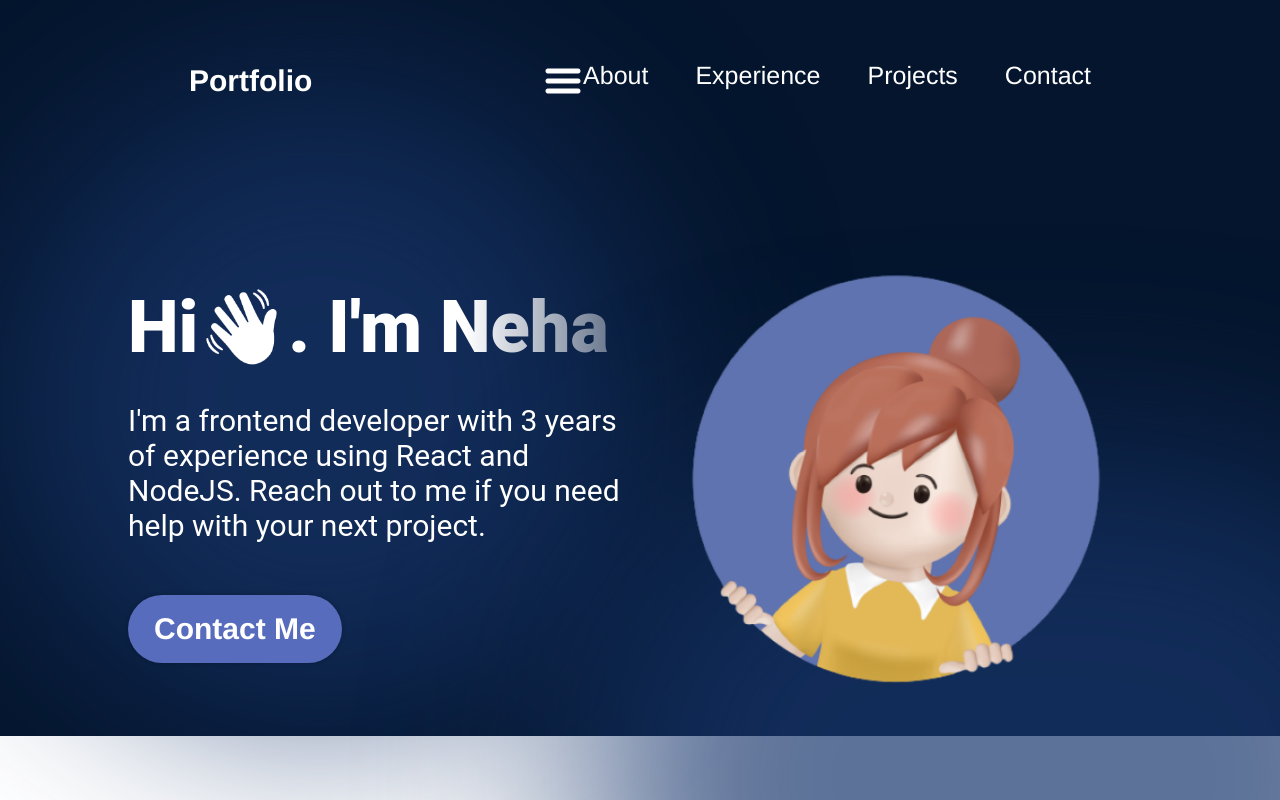
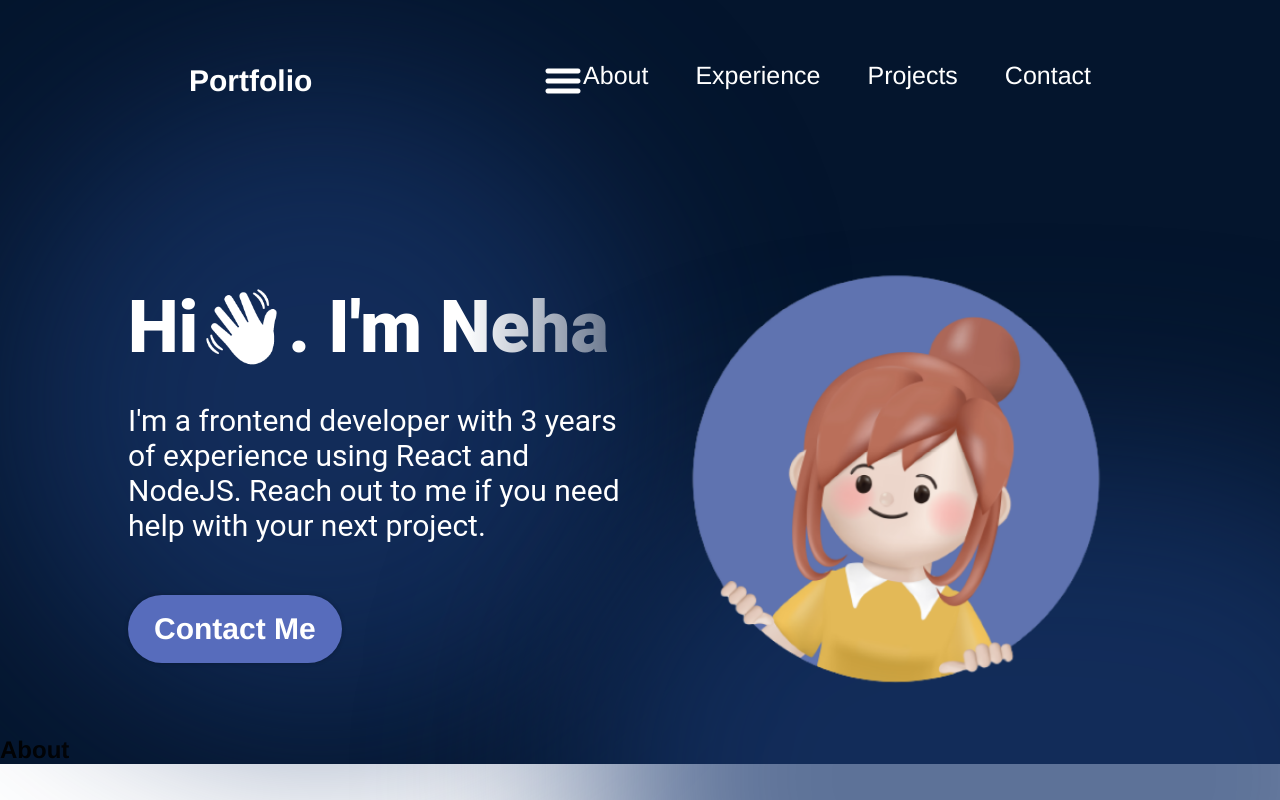
Before and after one commit to nipun-munasinghe/example-react-portfolio, a React (Vite) app: page / in a window 1280 px wide. Shown: the top 800 px of the page. Built offline with nearby package versions, Linux system fonts and the light colour scheme; the HTML template or start-up script is replaced by a standard one.

Commit message:
Started to create "About" part

```diff
--- a/src/App.jsx
+++ b/src/App.jsx
@@ -1,6 +1,7 @@
 import styles from "./App.module.css";
 import { Navbar } from "./components/Navbar/Navbar";
 import { Hero } from "./components/Hero/Hero";
+import { About } from "./components/About/About";
 
 function App() {
 
@@ -8,6 +9,7 @@
     <div className={styles.App}>
       <Navbar />
       <Hero />
+      <About />
     </div>
   )
 }
--- /dev/null
+++ b/src/components/About/About.jsx
@@ -0,0 +1,9 @@
+import React from 'react'
+
+export const About = () => {
+  return (
+    <section>
+        <h2>About</h2>
+    </section>
+  )
+}
```
Also changed, not shown: src/components/About/About.module.css (added).
